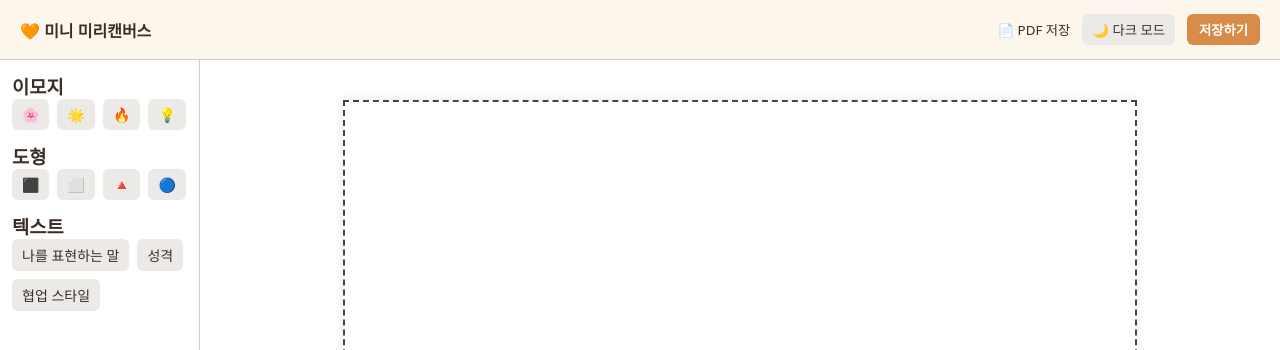
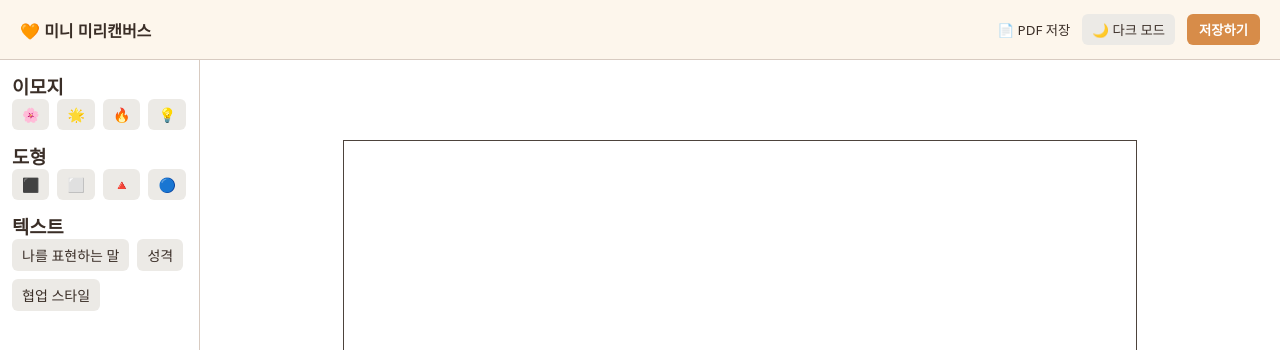
Before and after one commit to hoeun0723/my-miricanvas, a React (Vite) app: page /home in a window 1280 px wide. Shown: the top 350 px of the page. Built offline with nearby package versions, Linux system fonts and the light colour scheme.

Commit message:
feat: canvas 페이지 스크롤 생성 및 폰트 사이즈 조절

```diff
--- a/src/components/Canvas/Canvas.module.css
+++ b/src/components/Canvas/Canvas.module.css
@@ -1,12 +1,21 @@
-.canvas {
+.canvasContainer {
   position: relative;
-  margin: 40px auto;
+  width: 100%;
+  padding: 40px;
+  display: flex;
+  justify-content: center;
+  align-items: flex-start;
+  background-color: var(--color-background-secondary);
+
+}
+
+.canvasSheet {
   width: 794px;
-  height: 1123px;
-  background-color: var(--color-background-secondary);
-  border: 2px dashed var(--color-gray-1000);
-  overflow: hidden;
-  box-shadow: 0 0 10px rgba(0, 0, 0, 0.1);
+  min-height: 1123px;
+  background-color: white;
+  border: 0.5px solid var(--color-gray-1000);
+  padding: 40px;
+  position: relative;
 }
 
 /* 요소 박스 */
@@ -18,7 +27,7 @@
   padding: 12px;
   min-width: 60px;
   min-height: 60px;
-  font-size: 24px;
+  font-size: 12px;
   cursor: grab;
   transition: box-shadow 0.2s ease;
   user-select: none;
--- a/src/components/Canvas/Canvas.tsx
+++ b/src/components/Canvas/Canvas.tsx
@@ -57,7 +57,8 @@ const Canvas = () => {
   };
 
   return (
-    <div id="canvas" className={styles.canvas}>
+    <div className={styles.canvasContainer}>
+    <div id="canvas" className={styles.canvasSheet}>
       {elements.map((el) => (
         <div
           key={el.id}
@@ -78,6 +79,7 @@ const Canvas = () => {
         </div>
       ))}
     </div>
+    </div>
   );
 };
 
--- a/src/components/Toolbar/Toolbar.module.css
+++ b/src/components/Toolbar/Toolbar.module.css
@@ -5,7 +5,7 @@
   display: flex;
   align-items: center;
   justify-content: space-between;
-  padding: 0 20px;
+  padding: 20px;
   color: var(--color-text);
 }
 
--- a/src/pages/Home/Home.module.css
+++ b/src/pages/Home/Home.module.css
@@ -7,5 +7,13 @@
 .main {
   display: flex;
   flex: 1;
+  height: calc(100vh - 60px);
   overflow: hidden;
 }
+
+.canvasScrollArea {
+  flex: 1;
+  overflow-y: auto;
+  background-color: var(--color-background-secondary);
+  padding: 40px;
+}
--- a/src/pages/Home/Home.tsx
+++ b/src/pages/Home/Home.tsx
@@ -9,7 +9,9 @@ const Home = () => {
       <Toolbar />
       <div className={styles.main}>
         <Sidebar />
+        <div className={styles.canvasScrollArea}>
         <Canvas />
+        </div>
       </div>
     </div>
   );
```
